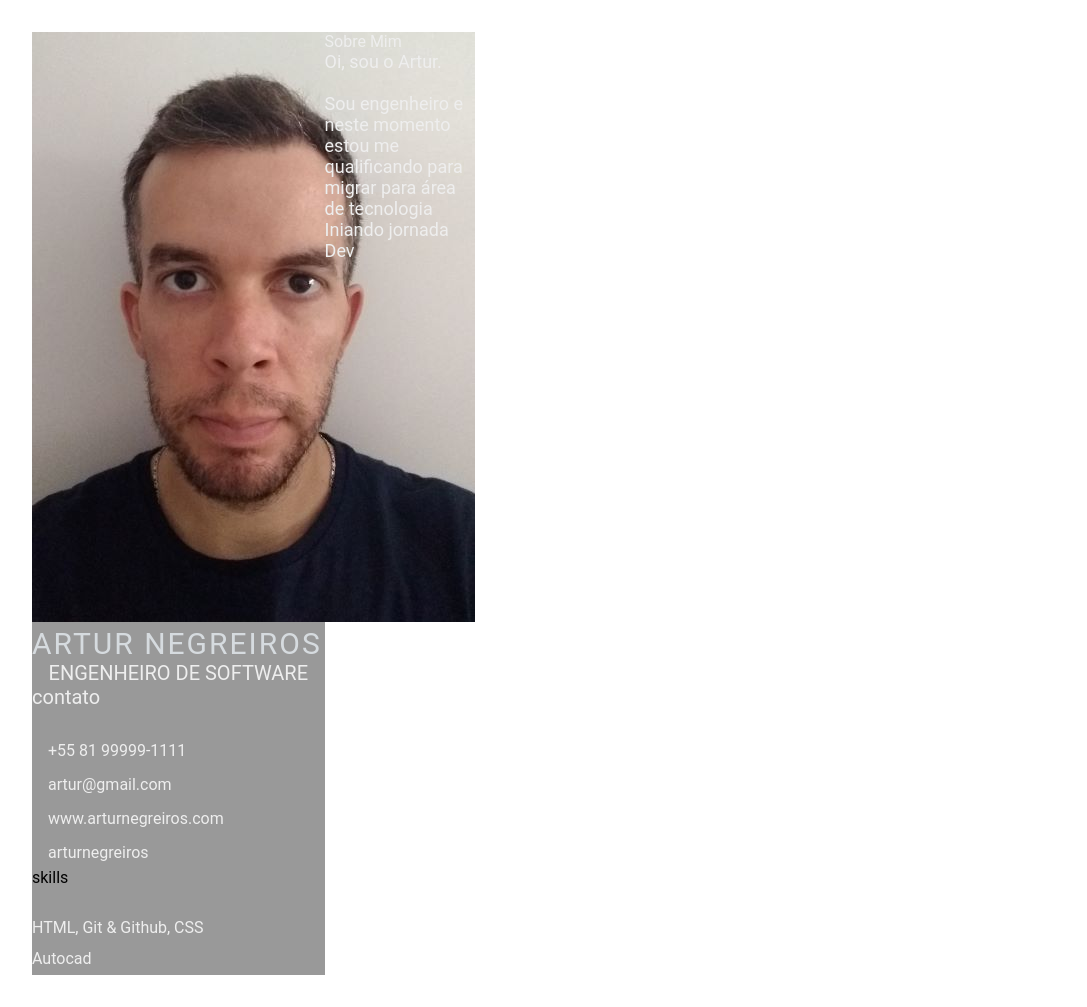
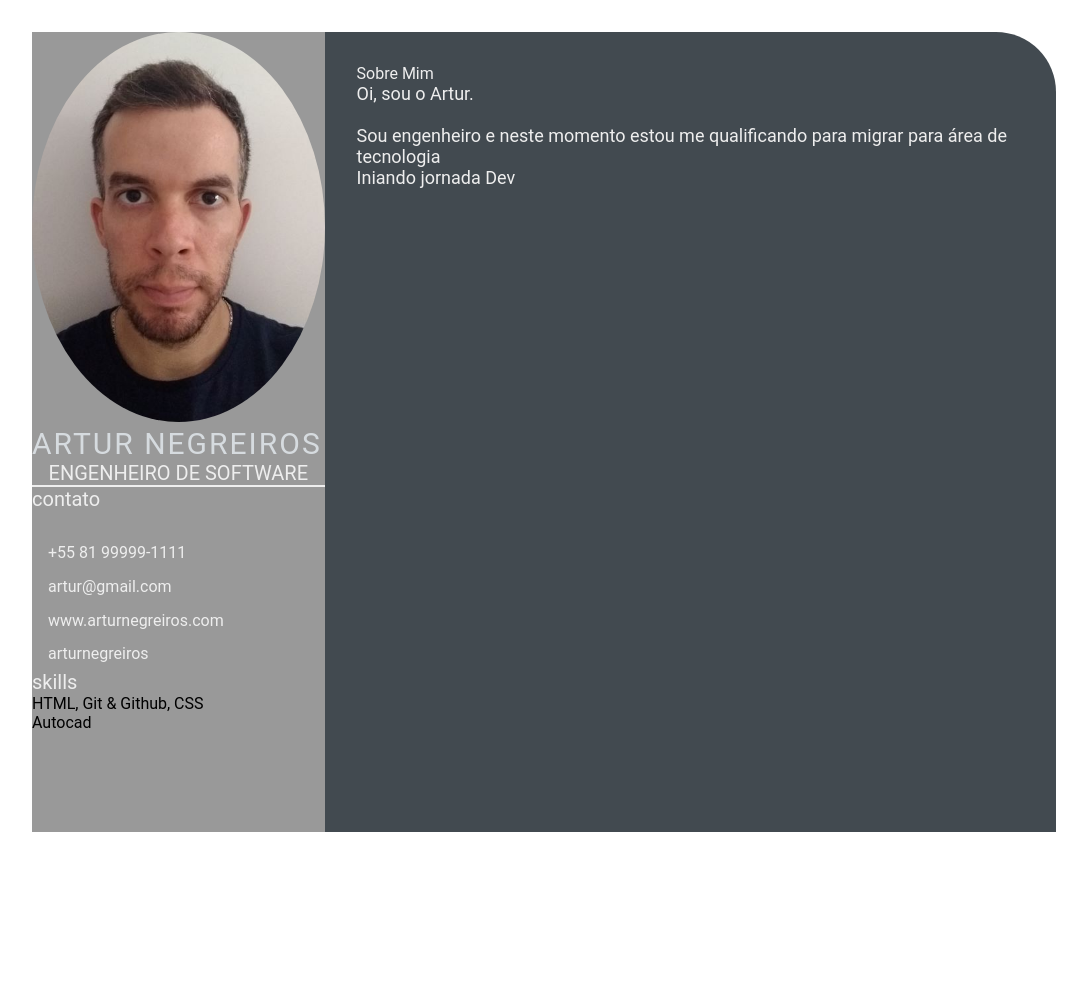
Before and after one commit to arturnegreiros/arturnegreiros.github.io, a plain HTML site: page index.html in a window 1280 px wide. Shown: the whole page, without its empty margins (96-1183 px from the left). After the commit the page ends 864 px from the top, so only its background shows below. Drawn offline with Linux system fonts and the light colour scheme.

Commit message:
add profile-image and style.css

```diff
--- a/index.html
+++ b/index.html
@@ -13,7 +13,8 @@
 <body>
     <main class="resume-contents">
         <section class="left-section">
-            <section class="left-section-content" < div class="profile">
+            <section class="left-section-content">
+                     <div class="profile">
                 <image class="profile-image" src="img/profile-image.jpg" alt="profile image">
                     <p class="name">Artur Negreiros</p>
                     <p class="profession">Engenheiro de Software</p>
@@ -27,7 +28,8 @@
                             <li><i class="fa fa-github"></i>arturnegreiros</li>
                         </ul>
                     </div>
-                    <div class="skills" <p class="left-title">skills</p>
+                    <div class="skills"></div>
+                    <p class="left-title">skills</p>
                         <ul>
                             <li>
                                 <p>HTML, Git & Github, CSS</p>
@@ -39,8 +41,8 @@
                     </div>
             </section>
         </section>
-            <section class="rigth-section">
-                <div class="rigth-section-contents">
+            <section class="right-section">
+                <div class="right-section-contents">
                     <section class="about gap">
                         <div class="right-title">Sobre Mim</div>
                         <p class="about-me-contents">
```
